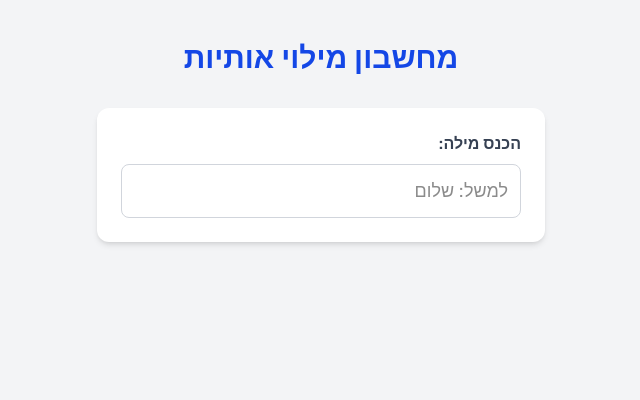
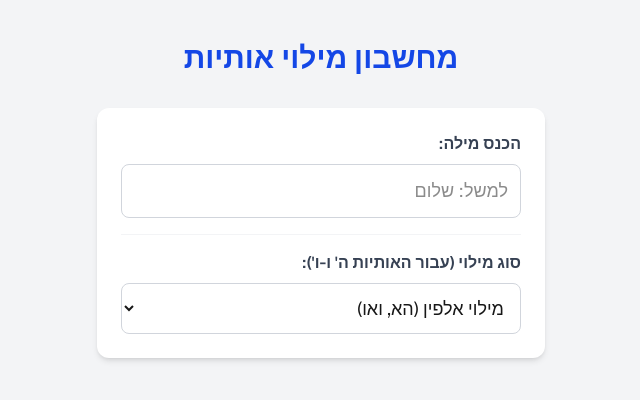
Before and after one commit to MeirAtWork/gimatria, a Next.js app: page / in a window 1280 px wide. Shown: the top 400 px of the page, without its empty margins (319-959 px from the left). Built offline with nearby package versions, Linux system fonts and the light colour scheme.

Commit message:
support miluy types

```diff
--- a/app/page.tsx
+++ b/app/page.tsx
@@ -1,10 +1,11 @@
 'use client';
 import { useState } from 'react';
-import { calculateMiluy } from '../src/utils/miluy'
+import { calculateMiluy, MiluyType } from '../src/utils/miluy'
 
 export default function Home() {
   const [input, setInput] = useState('');
-  const { breakdown, totalValue, totalSuffixValue, totalBasicValue } = calculateMiluy(input);
+  const [miluyType, setMiluyType] = useState<MiluyType>('alephin');
+  const { breakdown, totalValue, totalSuffixValue, totalBasicValue } = calculateMiluy(input, miluyType);
 
   return (
     <div className='min-h-screen bg-gray-100 flex flex-col items-center py-10 px-4 font-sans' dir='rtl'>
@@ -19,6 +20,19 @@ export default function Home() {
           className='w-full p-3 border border-gray-300 rounded-lg focus:outline-none focus:ring-2 focus:ring-blue-500 text-lg'
           placeholder='למשל: שלום'
         />
+
+        <div className='mt-4 pt-4 border-t border-gray-100'>
+          <label className='block mb-2 text-gray-700 font-semibold'>סוג מילוי (עבור האותיות ה' ו-ו'):</label>
+          <select
+            value={miluyType}
+            onChange={(e) => setMiluyType(e.target.value as MiluyType)}
+            className='w-full p-3 border border-gray-300 rounded-lg focus:outline-none focus:ring-2 focus:ring-blue-500 text-lg bg-white'
+          >
+            <option value="yodin">מילוי יודין (הי, ויו)</option>
+            <option value="alephin">מילוי אלפין (הא, ואו)</option>
+            <option value="hehin">מילוי ההין (הה, וו)</option>
+          </select>
+        </div>
       </div>
 
       {input && (
--- a/src/utils/miluy.ts
+++ b/src/utils/miluy.ts
@@ -40,14 +40,37 @@ function getStringValue(str: string): number {
   return str.split('').reduce((acc, char) => acc + (gematriaValues[char] || 0), 0);
 }
 
-export function calculateMiluy(word: string) {
+export type MiluyType = 'yodin' | 'alephin' | 'hehin';
+
+export function calculateMiluy(word: string, miluyType: MiluyType = 'alephin') {
   const letters = word.replace(/[^א-ת]/g, '').split('');
   let totalValue = 0;
   let totalSuffixValue = 0;
   let totalBasicValue = 0;
 
+  const getOverride = (char: string): string | null => {
+    if (char === 'ה') {
+      if (miluyType === 'yodin') return 'הי';
+      if (miluyType === 'alephin') return 'הא';
+      if (miluyType === 'hehin') return 'הה';
+    }
+    if (char === 'ו') {
+      if (miluyType === 'yodin') return 'ויו';
+      if (miluyType === 'alephin') return 'ואו';
+      if (miluyType === 'hehin') return 'וו';
+    }
+    return null;
+  };
+
   const breakdown = letters.map((char) => {
-    const data = miluyMap[char] || { full: char, value: 0 };
+    let data = miluyMap[char] || { full: char, value: 0 };
+
+    // Override logic
+    const overrideFull = getOverride(char);
+    if (overrideFull) {
+        data = { full: overrideFull, value: getStringValue(overrideFull) };
+    }
+
     const suffix = data.full.substring(1);
     const suffixValue = getStringValue(suffix);
     const basicValue = gematriaValues[char] || 0;
```
